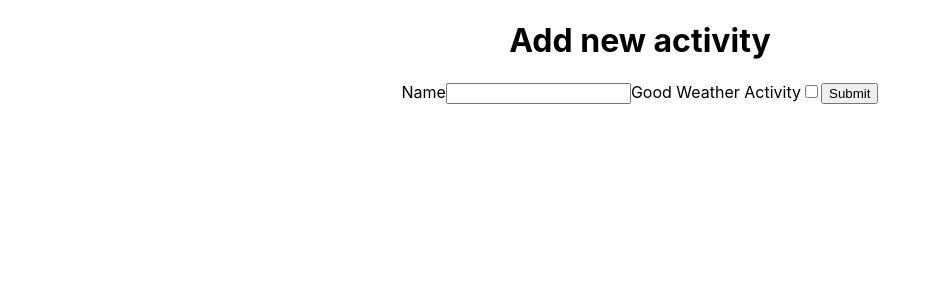
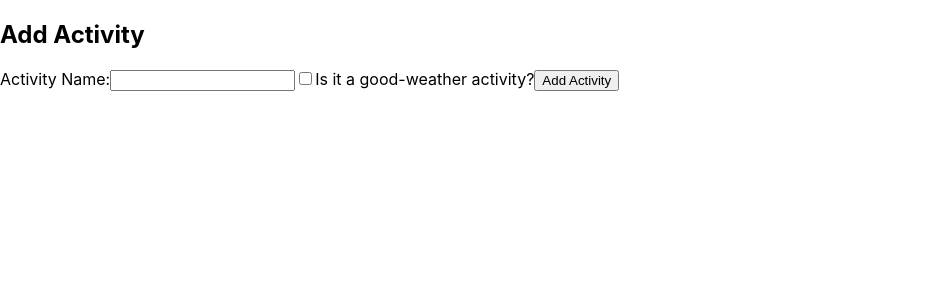
Before and after one commit to DarkoKrezic/weatherapp, a React (Create React App) app: page / in a window 1280 px wide. Shown: the top 300 px of the page, without its empty margins (0-941 px from the left). Built offline with nearby package versions, Linux system fonts and the light colour scheme.

Commit message:
form fix

```diff
--- a/src/App.js
+++ b/src/App.js
@@ -1,10 +1,27 @@
-import "./App.css";
+import { useState } from "react";
+import { v4 as uuidv4 } from "uuid";
 import Form from "./components/Form/Form";
 
 function App() {
+  const [activities, setActivities] = useState([]);
+
+  function handleAddActivity(newActivity) {
+    const id = uuidv4();
+    const activityWithId = { ...newActivity, id };
+    setActivities([...activities, activityWithId]);
+  }
+
   return (
-    <div className="App">
-      <Form />
+    <div>
+      <Form onAddActivity={handleAddActivity} />
+      <ul>
+        {activities.map((activity) => (
+          <li key={activity.id}>
+            {activity.name} -{" "}
+            {activity.isForGoodWeather ? "good weather" : "bad weather"}
+          </li>
+        ))}
+      </ul>
     </div>
   );
 }
--- a/src/components/Form/Form.js
+++ b/src/components/Form/Form.js
@@ -1,29 +1,42 @@
-import { useState } from "react";
+import { useState, useRef } from "react";
 
-export default function Form({ onAddActivity }) {
+function Form({ onAddActivity }) {
   const [name, setName] = useState("");
-  const [isForGoodWeather, setIsForGoodWeather] = useState(false);
+  const isForGoodWeather = useRef();
 
   const handleSubmit = (event) => {
     event.preventDefault();
+
+    const data = {
+      name,
+      isForGoodWeather: isForGoodWeather.current.checked,
+    };
+
+    onAddActivity(data);
+
+    setName("");
+    isForGoodWeather.current.checked = false;
+    document.querySelector("#name").focus();
   };
 
   return (
     <form onSubmit={handleSubmit}>
-      <h1>Add new activity</h1>
-      <label htmlFor="name">Name</label>
-      <input type="text" id="name" name="name" required />
-      <label htmlFor="isForGoodWeather" name="isForGoodWeather">
-        Good Weather Activity
+      <h2>Add Activity</h2>
+      <label htmlFor="name">Activity Name:</label>
+      <input
+        type="text"
+        id="name"
+        value={name}
+        onChange={(event) => setName(event.target.value)}
+        required
+      />
+      <label>
+        <input type="checkbox" ref={isForGoodWeather} />
+        Is it a good-weather activity?
       </label>
-      <input
-        type="checkbox"
-        id="isForGoodWeather"
-        onChange={(currywurst) =>
-          setIsForGoodWeather(currywurst.target.checked)
-        }
-      />
-      <button type="submit">Submit</button>
+      <button type="submit">Add Activity</button>
     </form>
   );
 }
+
+export default Form;
```
